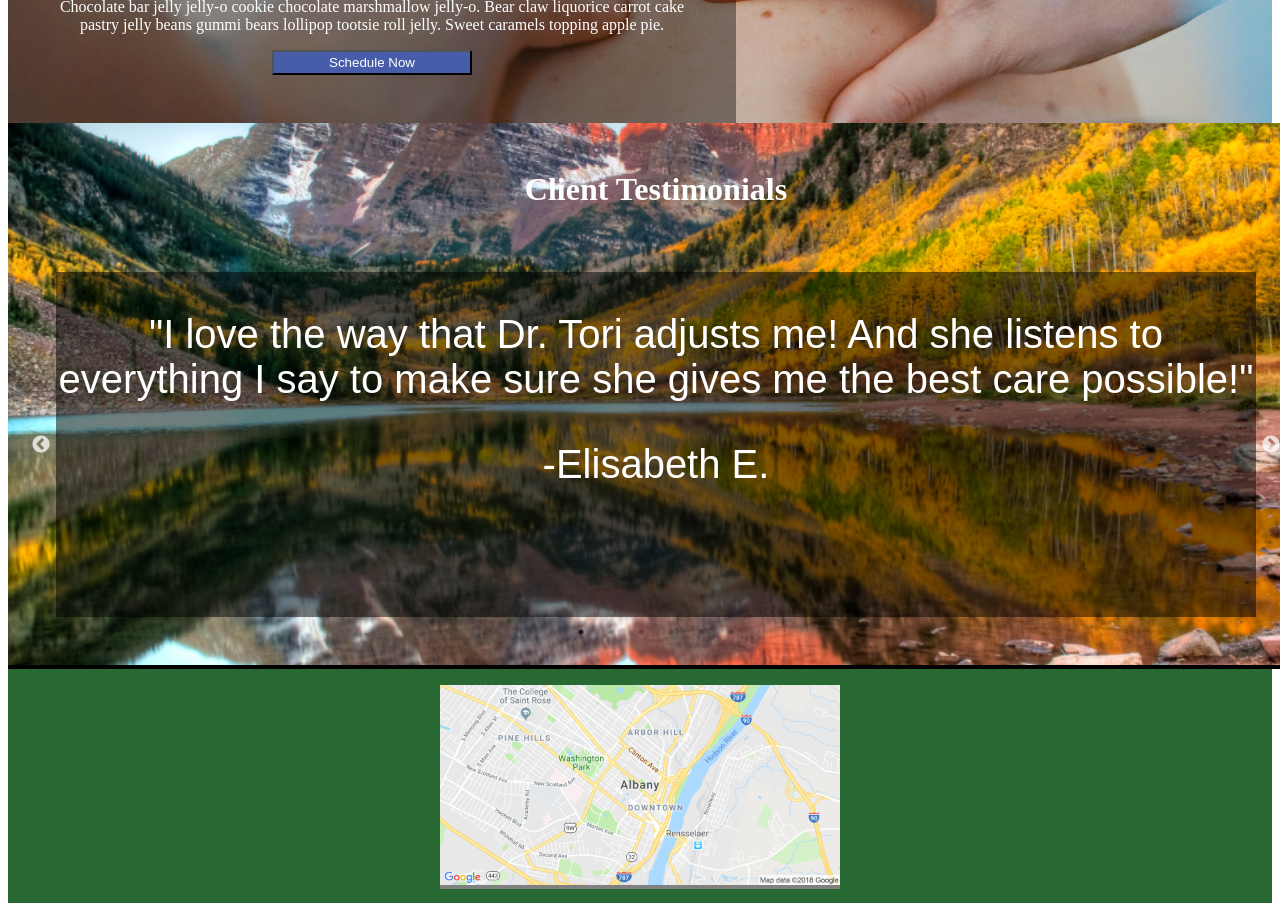
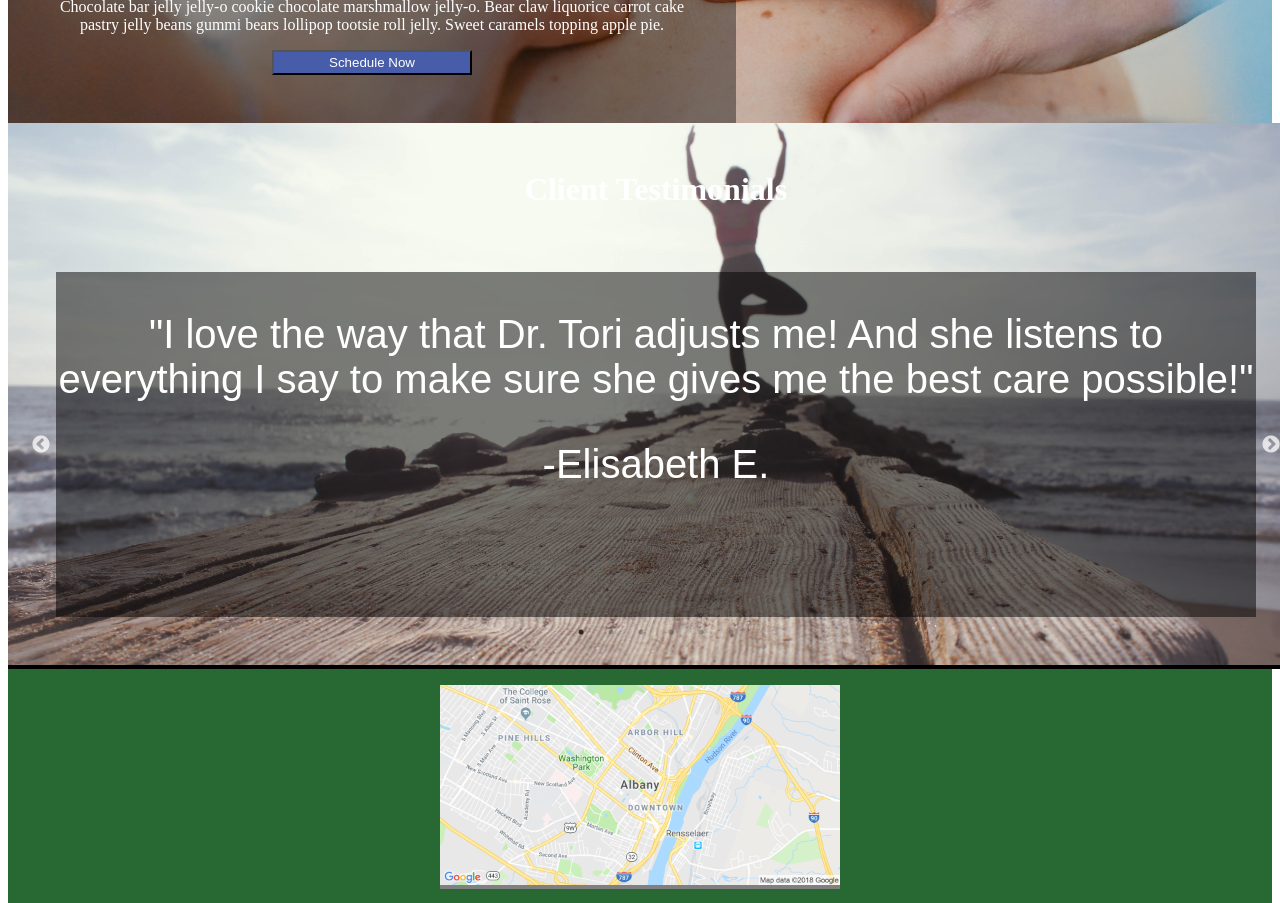
Before and after one commit to edringtondc/sanjuan, a React (Create React App) app: page / in a window 1280 px wide. Shown: the part 1160-2063 px from the top of the page. Built offline with nearby package versions, Linux system fonts and the light colour scheme.

Commit message:
testimonials yoga background

```diff
--- a/src/components/Testimonials/Testimonials.module.css
+++ b/src/components/Testimonials/Testimonials.module.css
@@ -1,6 +1,6 @@
 
 .testimonials {
-    background: url("../../assets/images/Maroonbells.png") no-repeat center center fixed;
+    background: url("../../assets/images/yogapier.jpg") no-repeat center center fixed;
     -webkit-background-size: cover;
     -moz-background-size: cover;
     -o-background-size: cover;
```
